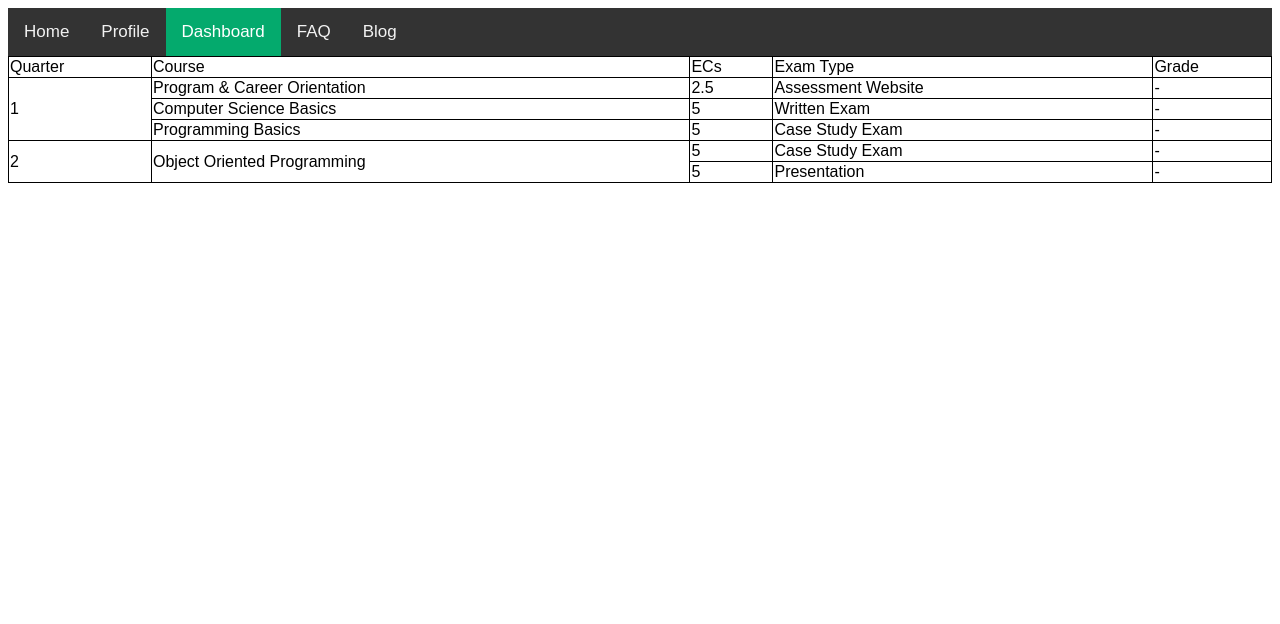
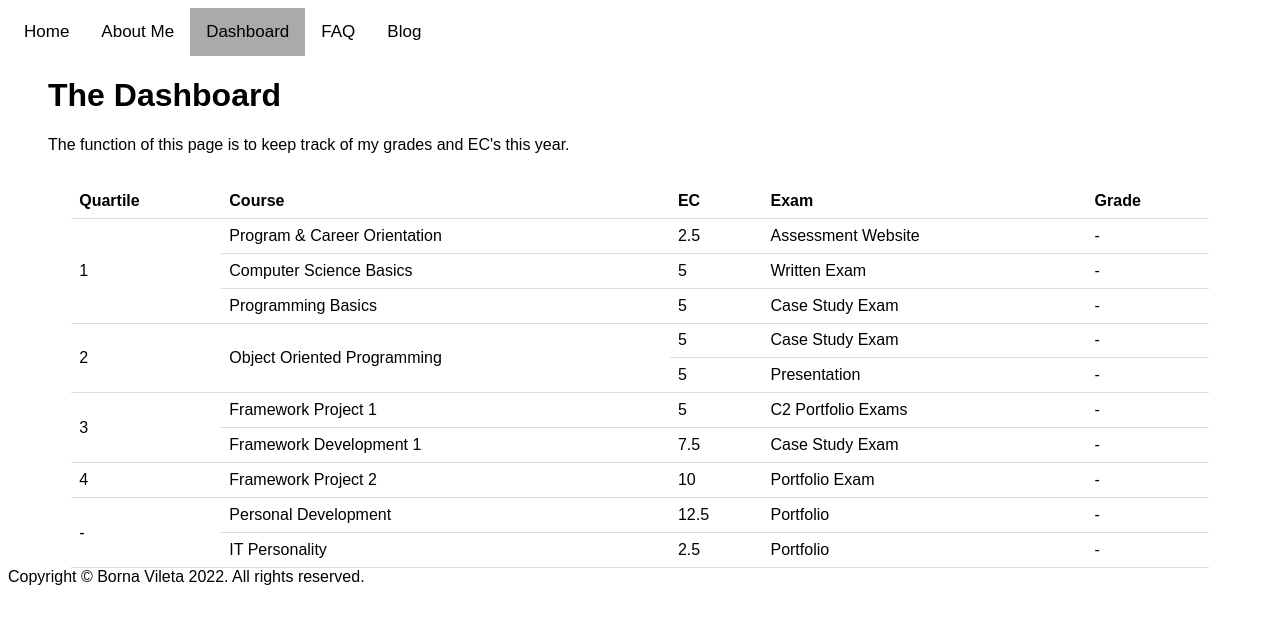
Before and after one commit to bornavileta/bornavileta.github.io, a plain HTML site: page dashboard.html in a window 1280 px wide. Drawn offline with Linux system fonts and the light colour scheme.

Commit message:
12 sep update

```diff
--- a/css/style.css
+++ b/css/style.css
@@ -1,28 +1,44 @@
+/* Navigation Bar Styling */
+
 .topnav {
-    background-color: #333;
+    background-color: white;
     overflow: hidden;
-    font-family: Arial, Helvetica, sans-serif;
 }
 
-/* Style the links inside the navigation bar */
 .topnav a {
     float: left;
-    color: #f2f2f2;
+    color: black;
     text-align: center;
     padding: 14px 16px;
-    text-decoration: none;
+    font-family: Arial, Helvetica, sans-serif;
+    text-decoration: double;
     font-size: 17px;
-    font-family: Arial, Helvetica, sans-serif;
 }
 
-/* Change the color of links on hover */
 .topnav a:hover {
-    background-color: #ddd;
+    background-color: rgb(170, 170, 170);
     color: black;
 }
 
-/* Add a color to the active/current link */
 .topnav a.active {
-    background-color: #04AA6D;
-    color: white;
+    background-color: rgb(170, 170, 170);
+    color: black;
 }
+
+/* Text Styling */
+
+h1 {
+    font-family: Arial, Helvetica, sans-serif;
+    margin-left: 40px;
+}
+
+p1 {
+    font-family: Arial, Helvetica, sans-serif;
+    margin-left: 40px;
+}
+
+p2 {
+    font-family: Arial, Helvetica, sans-serif;
+    margin-bottom: 5px;
+    text-align: center;
+}
--- a/dashboard.html
+++ b/dashboard.html
@@ -4,51 +4,63 @@
 <head>
     <meta charset="utf-8">
     <meta name="viewport" content="width=device-width">
-    <title>Borna Vileta | Dashboard</title>
-    <link rel="stylesheet" href="./css/style.css">
+    <title>Borna Vileta - Dashboard</title>
+    <link rel="stylesheet" href="css/style.css">
 </head>
 
 <body>
     <!-- Top Navigation Bar -->
     <div class="topnav">
         <a href="index.html">Home</a>
-        <a href="profile.html">Profile</a>
+        <a href="profile.html">About Me</a>
         <a class="active" href="dashboard.html">Dashboard</a>
         <a href="faq.html">FAQ</a>
         <a href="blog.html">Blog</a>
     </div>
 
+    <h1> The Dashboard </h1>
+
+    <p1> The function of this page is to keep track of my grades and EC's this year.</p1>
+
+    <!-- Internal Table Styling -->
     <style>
         table {
-            border: 1px black solid;
             border-collapse: collapse;
-            width: 100%;
+            width: 90%;
+            margin-left: auto;
+            margin-right: auto;
+            margin-top: 30px;
             font-family: Arial, Helvetica, sans-serif;
         }
 
         td {
-            border: 1px black solid;
+            padding: 8px;
+            text-align: left;
+            border-bottom: 1px solid #ddd;
         }
 
-        thead {
-            border: 1px black solid;
+        th {
+            padding: 8px;
+            text-align: left;
+            border-bottom: 1px solid #ddd;
         }
+
     </style>
 
     <table>
         <thead>
             <tr>
                 <!-- Top Bar -->
-                <td>Quarter</td>
-                <td>Course</td>
-                <td>ECs</td>
-                <td>Exam Type</td>
-                <td>Grade</td>
+                <th>Quartile</th>
+                <th>Course</th>
+                <th>EC</th>
+                <th>Exam</th>
+                <th>Grade</th>
             </tr>
         </thead>
         <tbody>
             <tr>
-                <!-- Quarter 1 -->
+                <!-- Quartile 1 -->
                 <td rowspan="3">1</td>
                 <td>Program & Career Orientation</td>
                 <td>2.5</td>
@@ -68,6 +80,9 @@
                 <td>-</td>
             </tr>
             <tr>
+            </tr>
+            <tr>
+                <!-- Quartile 2 -->
                 <td rowspan="2">2</td>
                 <td rowspan="2">Object Oriented Programming</td>
                 <td>5</td>
@@ -79,9 +94,48 @@
                 <td>Presentation</td>
                 <td>-</td>
             </tr>
+            <tr>
+                <!-- Quartile 3 -->
+                <td rowspan="2">3</td>
+                <td>Framework Project 1</td>
+                <td>5</td>
+                <td>C2 Portfolio Exams</td>
+                <td>-</td>
+            </tr>
+            <tr>
+                <td>Framework Development 1</td>
+                <td>7.5</td>
+                <td>Case Study Exam</td>
+                <td>-</td>
+            </tr>
+            <tr>
+                <!-- Quartile 4 -->
+                <td>4</td>
+                <td>Framework Project 2</td>
+                <td>10</td>
+                <td>Portfolio Exam</td>
+                <td>-</td>
+            </tr>
+            <tr>
+                <!-- Extra -->
+                <td rowspan="2">-</td>
+                <td>Personal Development</td>
+                <td>12.5</td>
+                <td>Portfolio</td>
+                <td>-</td>
+            </tr>
+            <tr>
+                <td>IT Personality</td>
+                <td>2.5</td>
+                <td>Portfolio</td>
+                <td>-</td>
+            </tr>
         </tbody>
     </table>
 
+    <footer>
+        <p2> Copyright © Borna Vileta 2022. All rights reserved. </p2>
+    </footer>
 </body>
 
 </html>
```
Also changed, not shown: blog.html (+3 -3 lines), faq.html (+3 -3 lines), index.html (+3 -3 lines), profile.html (+3 -3 lines).
